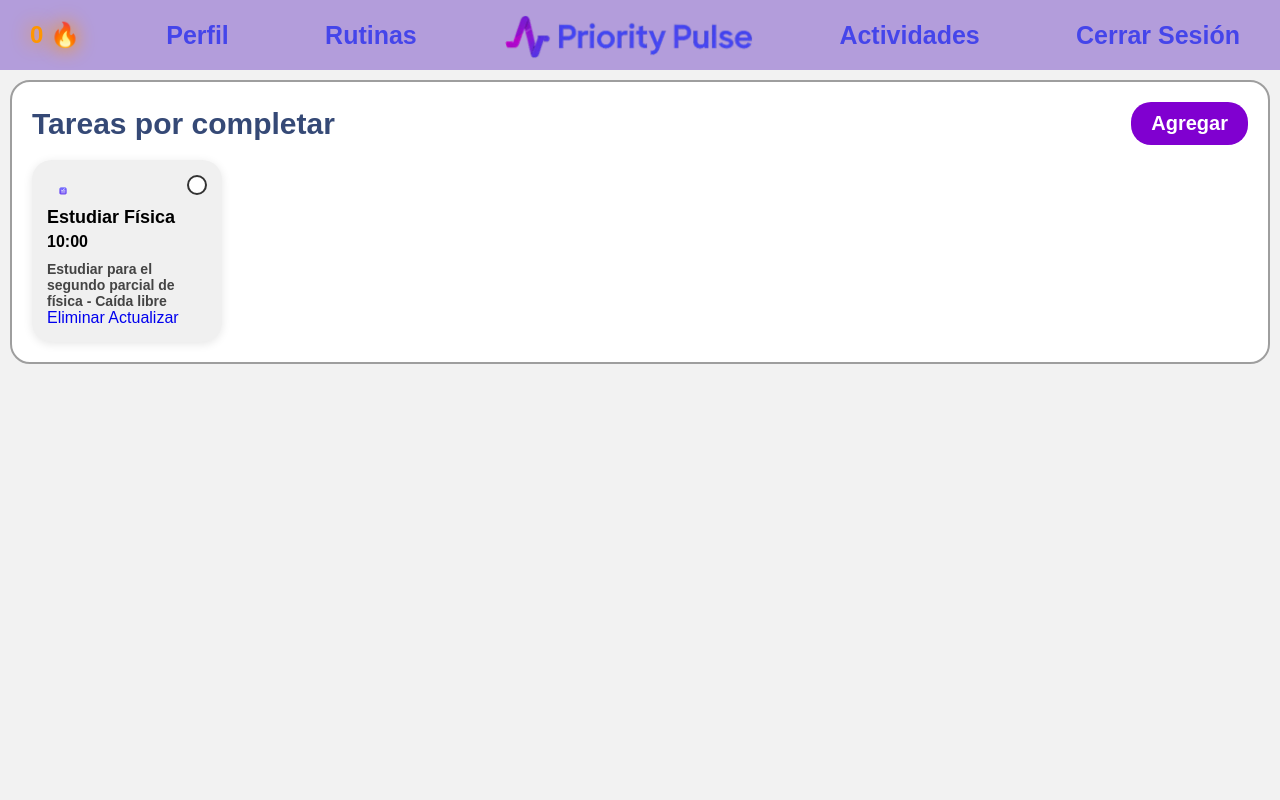
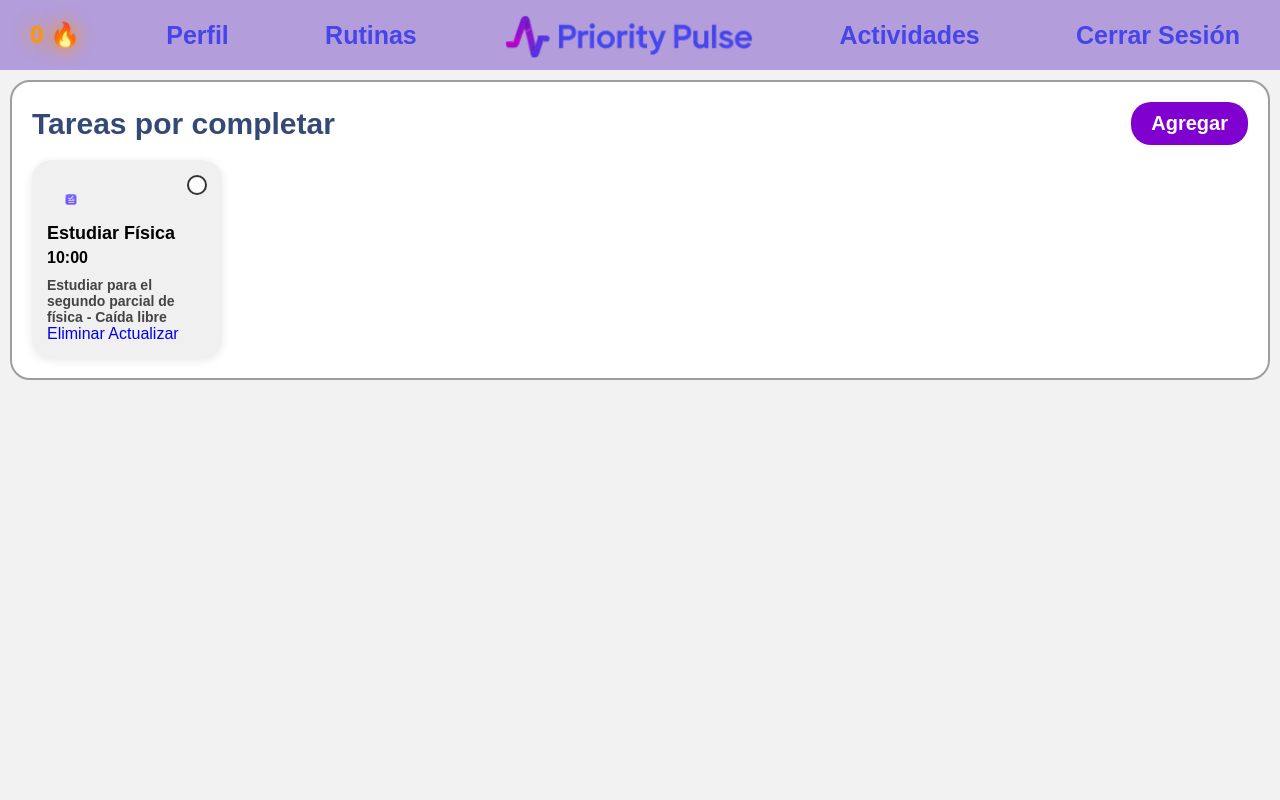
Before and after one commit to Alex-2rios/PI-main, a Flask app: page /actividades in a window 1280 px wide. Run offline with Flask 3, Linux system fonts and the light colour scheme; a user stored in the database is signed in; some libraries are stand-ins or nearby versions.

Commit message:
Make task icons larger and improve accessibility

```diff
--- a/PI-main/static/css/actividades.css
+++ b/PI-main/static/css/actividades.css
@@ -1,3 +1,7 @@
+:root {
+    --tarea-icon-size: 48px;
+}
+
 * {
     box-sizing: border-box;
     margin: 0;
@@ -107,8 +111,8 @@ h2{
 
 /* Ícono */
 .icono-tarea {
-    width: 32px;
-    height: 32px;
+    width: var(--tarea-icon-size);
+    height: var(--tarea-icon-size);
     margin-right: 10px;
     object-fit: contain;
 }
--- a/PI-main/templates/actividades.html
+++ b/PI-main/templates/actividades.html
@@ -36,7 +36,7 @@
                 <div class="tarjetas calendario-grid">
                     {% for tarea in tareas_importantes %}
                     <div class="tarjeta {% if tarea.completada %}completada{% endif %}">
-                        <img src="{{ tarea.imagen }}" class="icono-tarea">
+                        <img src="{{ tarea.imagen }}" class="icono-tarea" alt="Icono de {{ tarea.titulo }}">
                         <h3>{{ tarea.titulo }}</h3>
                         <span>{{ tarea.hora }}</span>
                         <p class="descripcion">{{ tarea.descripcion }}</p>
```
